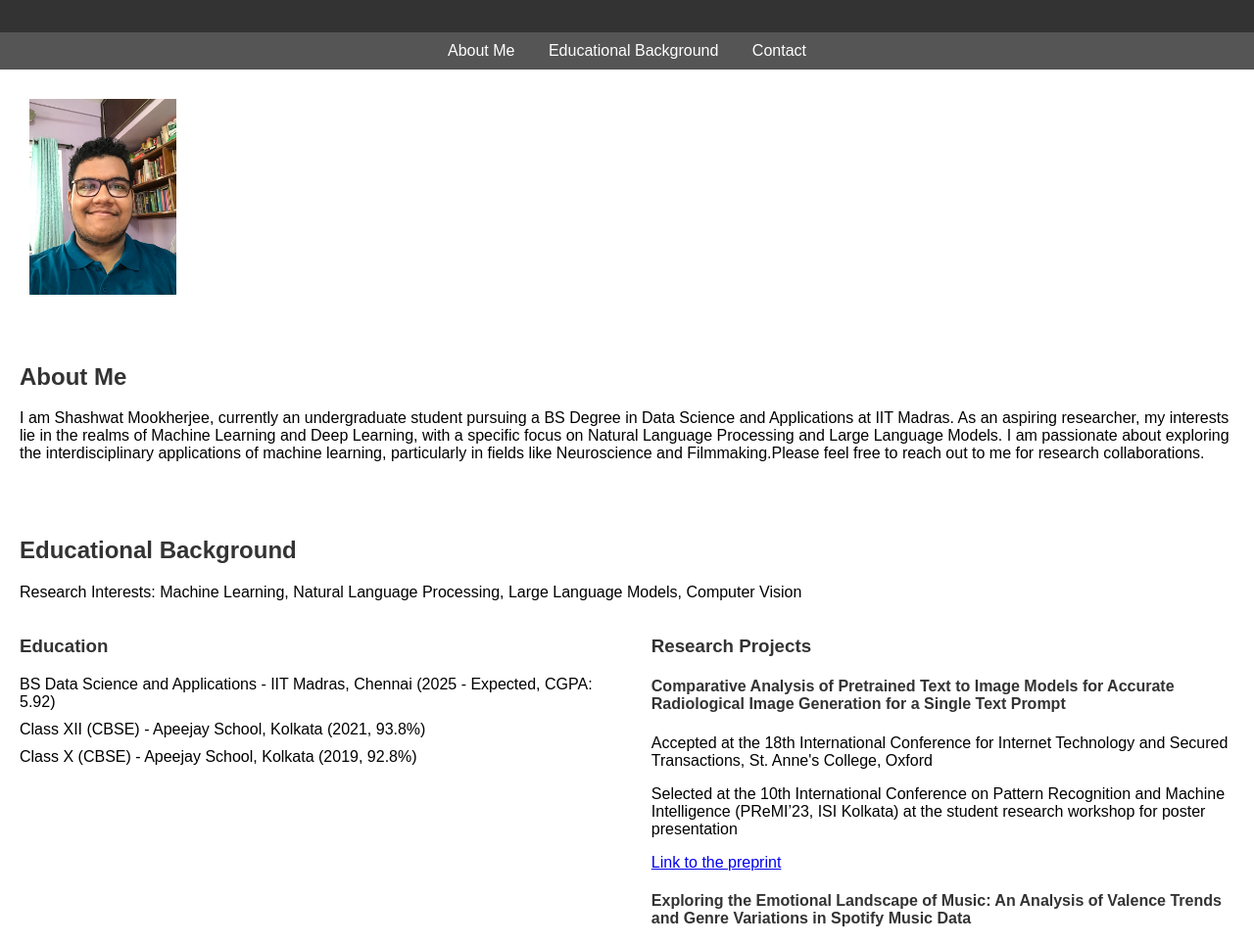
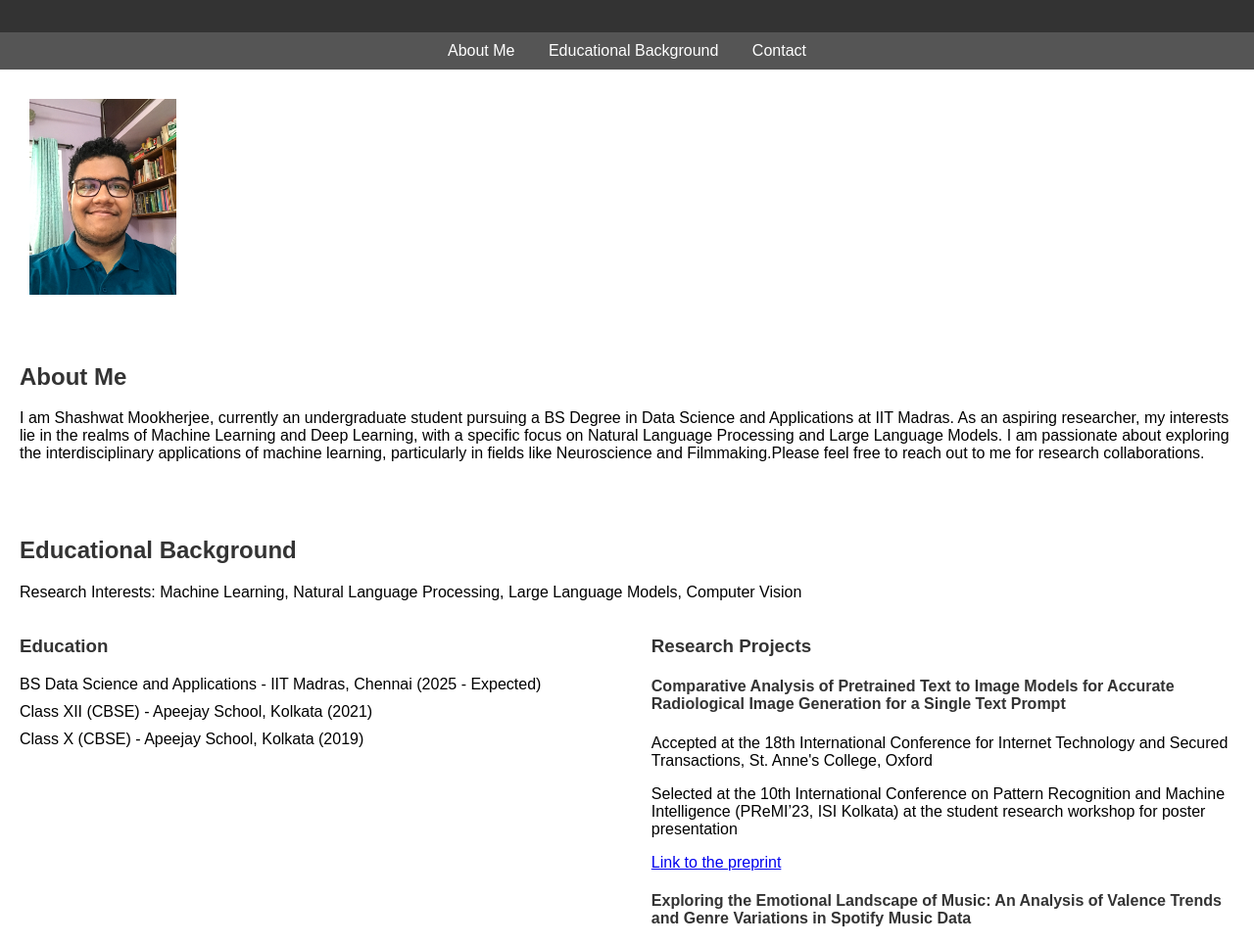
Before and after one commit to sm1612/mysite, a plain HTML site: page index.html in a window 1280 px wide. Shown: the part 94-1059 px from the top of the page at 98% size. Drawn offline with Linux system fonts and the light colour scheme.

Commit message:
index.html

```diff
--- a/index.html
+++ b/index.html
@@ -47,9 +47,9 @@
                 <div class="education">
                     <h3>Education</h3>
                     <ul>
-                        <li>BS Data Science and Applications - IIT Madras, Chennai (2025 - Expected, CGPA: 5.92)</li>
-                        <li>Class XII (CBSE) - Apeejay School, Kolkata (2021, 93.8%)</li>
-                        <li>Class X (CBSE) - Apeejay School, Kolkata (2019, 92.8%)</li>
+                        <li>BS Data Science and Applications - IIT Madras, Chennai (2025 - Expected)</li>
+                        <li>Class XII (CBSE) - Apeejay School, Kolkata (2021)</li>
+                        <li>Class X (CBSE) - Apeejay School, Kolkata (2019)</li>
                     </ul>
                 </div>
                 <div class="research-projects">
```
